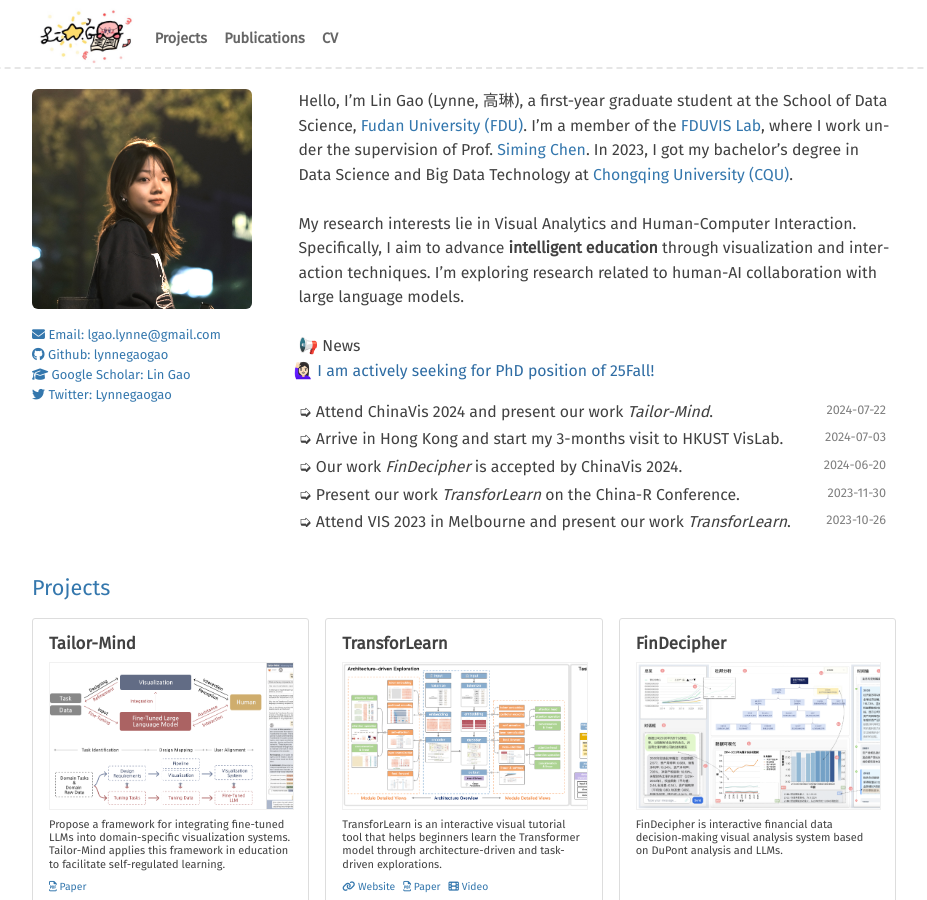
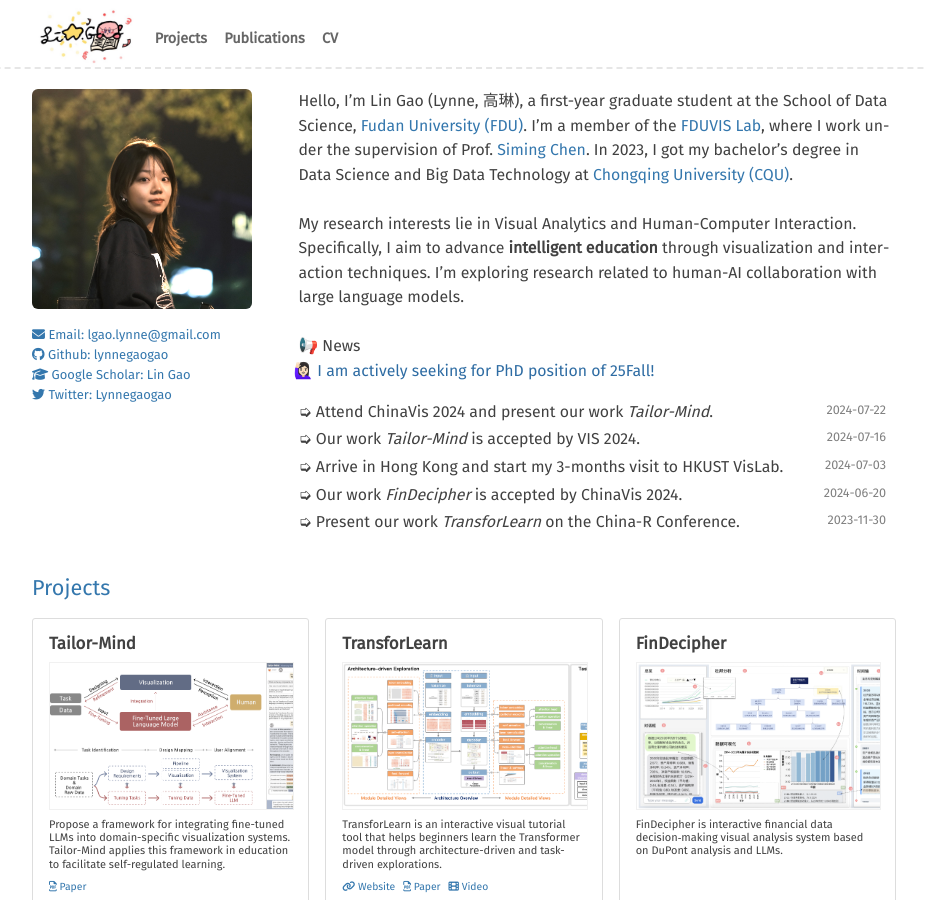
Before and after one commit to lynnegaogao/lynnegaogao.github.io, a Jekyll site: the page built from index.md, in a window 1280 px wide and 900 px high. Shown: the whole window, without its empty margins (176-1103 px from the left). Built offline with Jekyll 4.4.1, drawn with Linux system fonts in a browser that asks for light colours.

Commit message:
update cv

```diff
--- a/index.md
+++ b/index.md
@@ -40,6 +40,14 @@ My research interests lie in Visual Analytics and Human-Computer Interaction. Sp
        ➭ Attend ChinaVis 2024 and present our work <i>Tailor-Mind</i>.
       </div>
       <time class="news-date">2024-07-22</time>
+    </div>
+  </li>
+  <li>
+    <div class="news-item">
+      <div class="news-content">
+       ➭ Our work <i>Tailor-Mind</i> is accepted by VIS 2024.
+      </div>
+      <time class="news-date">2024-07-16</time>
     </div>
   </li>
   <li>
```
